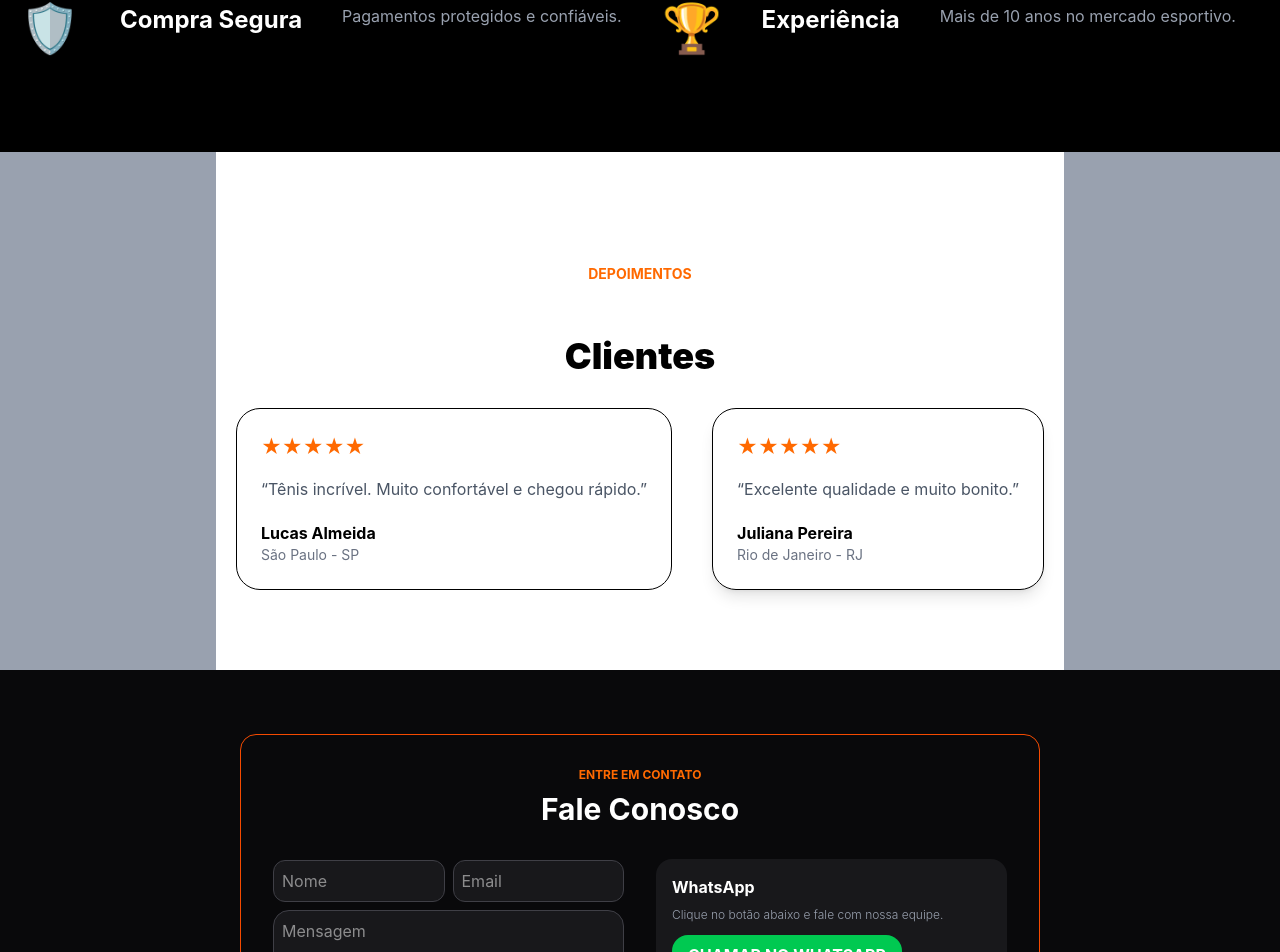
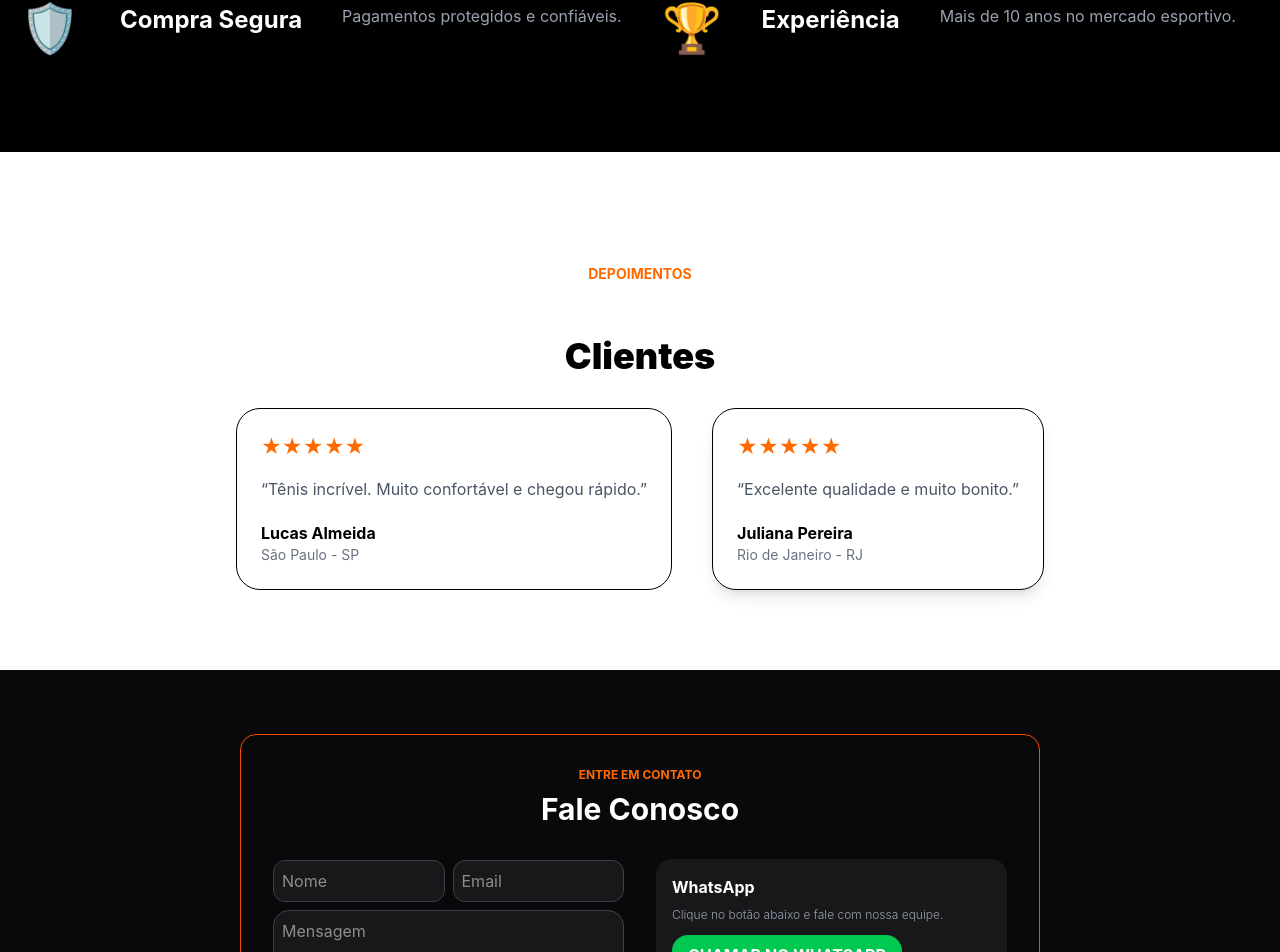
Before and after one commit to Augusto-logo/onebit-Ecommerce, a React (Vite) app: page / in a window 1280 px wide. Shown: the part 1553-2505 px from the top of the page. Built offline with nearby package versions, Linux system fonts and the light colour scheme.

Commit message:
Só centralizei uma parte

```diff
--- a/src/components/Depoimentos.tsx
+++ b/src/components/Depoimentos.tsx
@@ -1,6 +1,6 @@
 export default function Depoimentos() {
   return (
-    <section id="depoimentos" className="bg-white text-black px-5 py-20">
+    <section id="depoimentos" className="bg-white text-black px-5 py-20 w-full flex flex-col items-center">
 
       <div className="flex flex-wrap gap-10 mt-8 w-full flex-col items-center">
 
@@ -14,7 +14,7 @@ export default function Depoimentos() {
 
       </div>
 
-      <div className="flex flex-wrap gap-10 mt-8 w-full">
+      <div className="flex flex-wrap gap-10 mt-8 w-full items-center justify-center">
 
         <div className="border rounded-3xl p-6 shadow-lgl">
 
```
